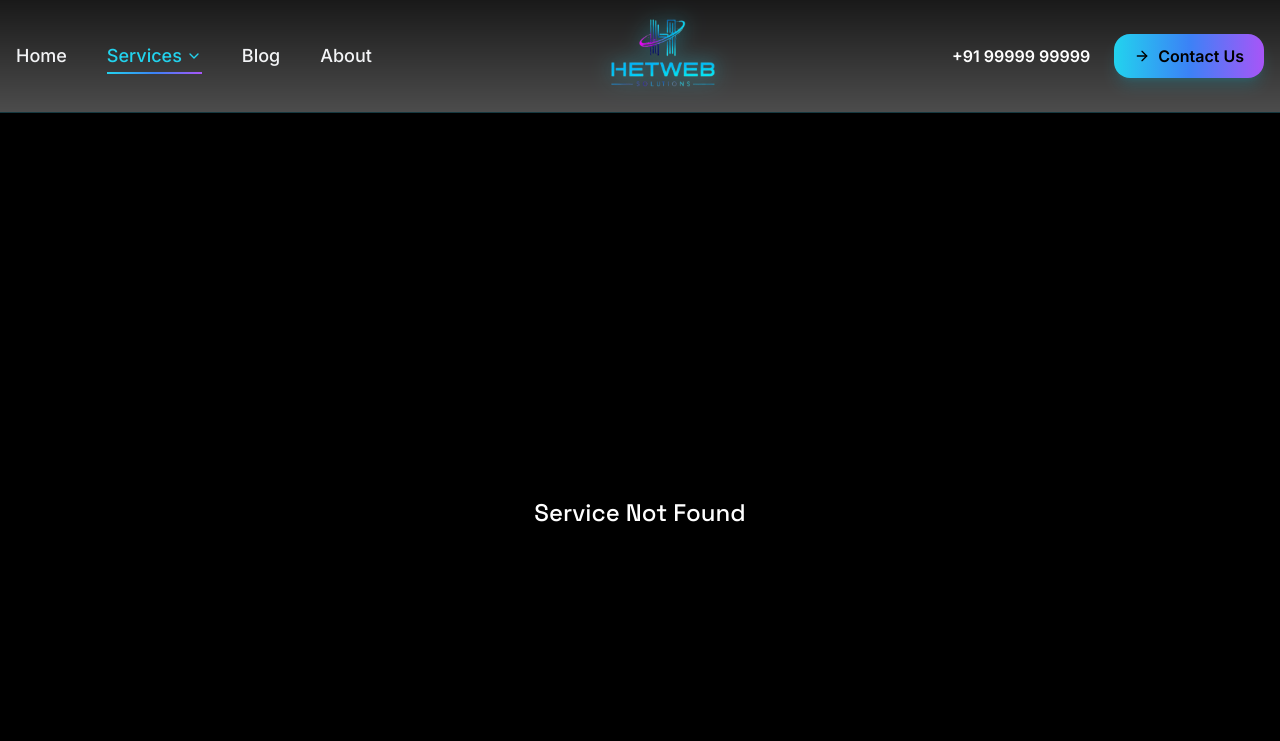
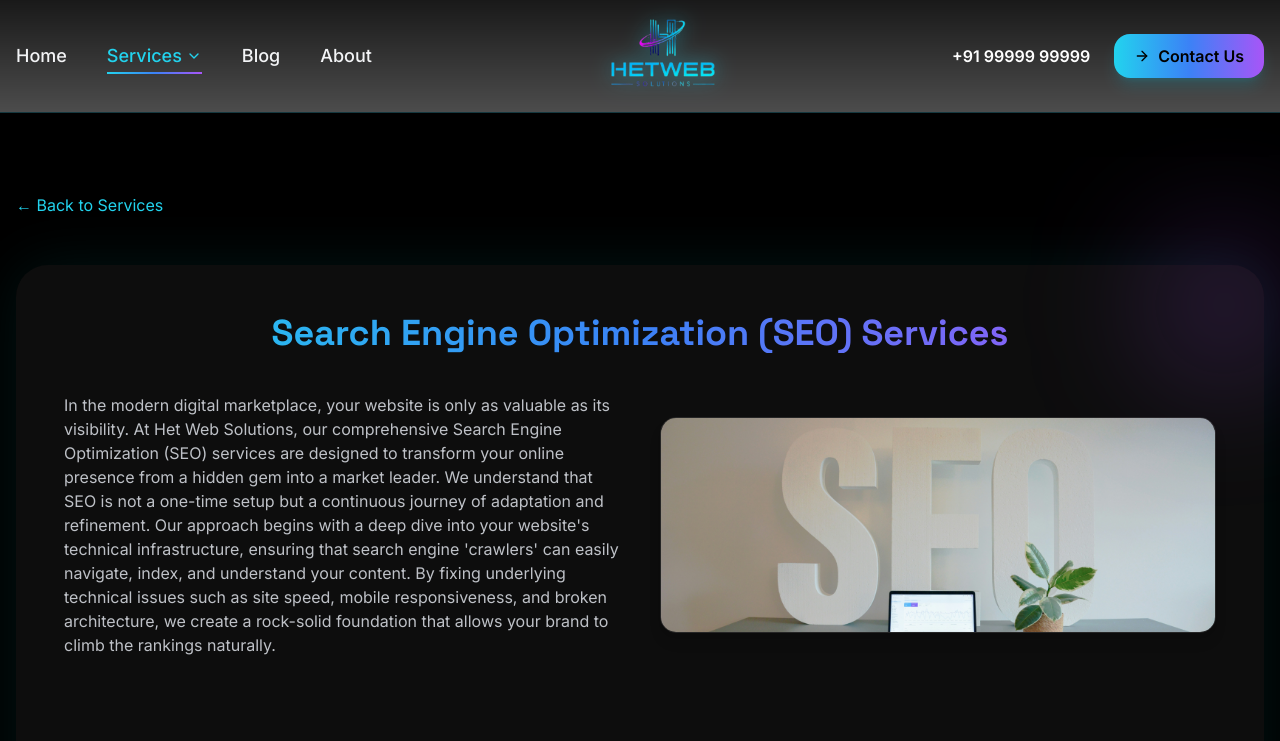
Before and after one commit to Dhruv-Klint/hetweb-solutions, a React (Vite) app: page /services/seo-services in a window 1280 px wide. Shown: the top 741 px of the page. Built offline with nearby package versions, Linux system fonts and the light colour scheme.

Commit message:
update service pages structure

```diff
--- a/src/components/Navbar.jsx
+++ b/src/components/Navbar.jsx
@@ -62,10 +62,10 @@ export default function Navbar() {
                                     transition={{ duration: 0.25, ease: 'easeOut' }}
                                     className="absolute -left-1/2 -translate-x-1/2 mt-2 w-fit whitespace-nowrap rounded-3xl bg-black/95 border border-cyan-500/20 shadow-2xl backdrop-blur-xl p-2"
                                 >
-                                    <DropdownItem to="/services/service1" label="SEO services" />
-                                    <DropdownItem to="/services/service2" label="Social Media Marketing" />
-                                    <DropdownItem to="/services/service3" label="Social Media Account Creation" />
-                                    <DropdownItem to="/services/service4" label="Bookmarking Website Services" />
+                                    <DropdownItem to="/services/seo-services" label="SEO services" />
+                                    <DropdownItem to="/services/social-media-marketing" label="Social Media Marketing" />
+                                    <DropdownItem to="/services/social-media-account-creation" label="Social Media Account Creation" />
+                                    <DropdownItem to="/services/bookmarking-website-services" label="Bookmarking Website Services" />
                                 </motion.div>
                             )}
                         </AnimatePresence>
--- a/src/data/services.js
+++ b/src/data/services.js
@@ -5,48 +5,67 @@ import service4 from "../assets/Bookmarking-Websites-service-page.jpg"
 
 export const services = [
     {
-        id: "service1",
+        id: "seo-services",
         title: "Search Engine Optimization (SEO) Services",
         shortDescription: "Improve your search ranking and visibility.",
-        image: service1,
         description: [
-            "In the modern digital marketplace, your website is only as valuable as its visibility. At Het Web Solutions, our comprehensive Search Engine Optimization (SEO) services are designed to transform your online presence from a hidden gem into a market leader. We understand that SEO is not a one-time setup but a continuous journey of adaptation and refinement. Our approach begins with a deep dive into your website's technical infrastructure, ensuring that search engine 'crawlers' can easily navigate, index, and understand your content. By fixing underlying technical issues such as site speed, mobile responsiveness, and broken architecture, we create a rock-solid foundation that allows your brand to climb the rankings naturallyy.",
-            "Beyond the technicalities, we specialize in high-intent keyword intelligence. We don't just target the most popular words; we target the words your customers are actually using when they are ready to make a purchase or hire a service. This strategic alignment ensures that the traffic coming to your site isn't just a number—it's a stream of potential leads. We meticulously optimize your on-page elements, from meta-titles and descriptions to headers and body copy, ensuring every word serves a dual purpose: engaging the human reader and satisfying the search engine algorithm. This balance of user experience and technical optimization is what sets our SEO strategy apart from generic 'link-building' schemes.",
-            "To ensure long-term dominance, we focus heavily on authority building and off-page SEO. In the eyes of Google, a website's authority is determined by the quality of its 'digital neighborhood.' We work to secure high-quality, relevant backlinks from reputable sources that signal to search engines that your business is a trusted authority in your niche. This holistic approach, combined with detailed monthly analytics and transparent reporting, allows you to see the tangible growth of your business. With Het Web Solutions, you aren't just buying SEO; you are investing in a sustainable digital asset that works for you 24/7.",
-        ]
+            "In the modern digital marketplace, your website is only as valuable as its visibility. At Het Web Solutions, our comprehensive Search Engine Optimization (SEO) services are designed to transform your online presence from a hidden gem into a market leader. We understand that SEO is not a one-time setup but a continuous journey of adaptation and refinement. Our approach begins with a deep dive into your website's technical infrastructure, ensuring that search engine 'crawlers' can easily navigate, index, and understand your content. By fixing underlying technical issues such as site speed, mobile responsiveness, and broken architecture, we create a rock-solid foundation that allows your brand to climb the rankings naturally.",
 
-    },
-    {
-        id: "service2",
-        title: "Social Media Marketing",
-        shortDescription: "Grow your brand on social platforms.",
-        image: service2,
-        description: [
-            "Social media has evolved from a simple networking tool into the world’s most powerful customer engagement platform. At Het Web Solutions, we provide end-to-end Social Media Management services that allow you to focus on running your business while we handle the complexities of digital storytelling. We recognize that every platform—be it Instagram, LinkedIn, Facebook, or X—has its own culture, language, and audience expectations. Our team works closely with you to define a unique brand voice that resonates with your target demographic, ensuring that every post, story, and reel reflects the professionalism and values of your company.",
-            "Our strategy is rooted in the belief that engagement is the currency of the social web. It is no longer enough to simply broadcast messages; brands must listen, respond, and participate in the conversation. We develop a comprehensive content calendar that balances promotional content with educational and entertaining posts, keeping your audience interested and active. By utilizing advanced graphic design and compelling copywriting, we create 'scroll-stopping' content that captures attention in a crowded feed. We also manage your community by responding to comments and messages, turning casual observers into loyal brand advocates through personalized interaction.",
-            "Furthermore, we leverage the power of data-driven social media advertising to accelerate your growth. Organic reach is a great starting point, but paid social allows us to place your brand directly in front of the people most likely to buy from you. Through granular targeting—based on location, age, interests, and online behavior—we minimize waste and maximize your return on investment. Whether you are looking to build brand awareness, drive website traffic, or generate direct sales, our social media marketing experts craft campaigns that deliver measurable, high-impact results."
+            "Beyond the technicalities, we specialize in high-intent keyword intelligence. We don't just target the most popular words; we target the words your customers are actually using when they are ready to make a purchase or hire a service. This strategic alignment ensures that the traffic coming to your site isn't just a number-it's a stream of potential leads. We meticulously optimize your on-page elements, from meta-titles and descriptions to headers and body copy, ensuring every word serves a dual purpose: engaging the human reader and satisfying the search engine algorithm. This balance of user experience and technical optimization is what sets our SEO strategy apart from generic 'link-building' schemes.",
+
+            "To ensure long-term dominance, we focus heavily on authority building and off-page SEO. In the eyes of Google, a website's authority is determined by the quality of its 'digital neighborhood'. We work to secure high-quality, relevant backlinks from reputable sources that signal to search engines that your business is a trusted authority in your niche. This holistic approach, combined with detailed monthly analytics and transparent reporting, allows you to see the tangible growth of your business. With Het Web Solutions, you aren't just buying SEO; you are investing in a sustainable digital asset that works for you 24/7."
+        ],
+        images: [
+            service1,
+            service1,
+            service1,
         ]
     },
     {
-        id: "service3",
+        id: "social-media-marketing",
+        title: "Social Media Marketing",
+        shortDescription: "Grow your brand on social platforms.",
+        description: [
+            "Social media has evolved from a simple networking tool into the world's most powerful customer engagement platform. At Het Web Solutions, we provide end-to-end Social Media Management services that allow you to focus on running your business while we handle the complexities of digital storytelling. We recognize that every platform-be it Instagram, LinkedIn, Facebook, or X-has its own culture, language, and audience expectations. Our team works closely with you to define a unique brand voice that resonates with your target demographic, ensuring that every post, story, and reel reflects the professionalism and values of your company.",
+            "Our strategy is rooted in the belief that engagement is the currency of the social web. It is no longer enough to simply broadcast messages; brands must listen, respond, and participate in the conversation. We develop a comprehensive content calendar that balances promotional content with educational and entertaining posts, keeping your audience interested and active. By utilizing advanced graphic design and compelling copywriting, we create 'scroll-stopping' content that captures attention in a crowded feed. We also manage your community by responding to comments and messages, turning casual observers into loyal brand advocates through personalized interaction.",
+            "Furthermore, we leverage the power of data-driven social media advertising to accelerate your growth. Organic reach is a great starting point, but paid social allows us to place your brand directly in front of the people most likely to buy from you. Through granular targeting-based on location, age, interests, and online behavior-we minimize waste and maximize your return on investment. Whether you are looking to build brand awareness, drive website traffic, or generate direct sales, our social media marketing experts craft campaigns that deliver measurable, high-impact results."
+        ],
+        images: [
+            service2,
+            service2,
+            service2,
+
+        ],
+    },
+    {
+        id: "social-media-account-creation",
         title: "Social Media Account Creation",
         shortDescription: "Professional setup for all platforms.",
-        image: service3,
         description: [
             "The first few seconds a potential client spends on your social media profile are the most critical. If your profiles look incomplete, unprofessional, or inconsistent, you are likely losing business before the conversation even begins. Het Web Solutions offers a specialized Social Media Account Creation and Setup service designed to give your brand a 'Day One' advantage. We handle the heavy lifting of digital infrastructure, ensuring that your accounts are not only aesthetically pleasing but also technically optimized for discovery and conversion across all major social networks.",
-            "Our setup process is exhaustive and detail-oriented. We begin by securing your brand’s handles to ensure a consistent name across all platforms, which is vital for brand recognition. We then move into the 'SEO for Social' phase, where we write keyword-rich bios and descriptions that help your profiles appear in both platform searches and Google search results. A professional bio is more than just a description; it is your digital elevator pitch, and we ensure it clearly communicates your value proposition while including the necessary 'Call to Action' buttons to drive traffic back to your main website.",
-            "In addition to text, we integrate your corporate identity through custom-designed visual elements. We create high-resolution profile images, cover photos, and 'Highlight' icons that align perfectly with your brand’s color palette and typography. We also handle the technical backend, such as linking your accounts together, setting up business-specific categories, and ensuring that contact methods (email, phone, and address) are correctly mapped. By the time we hand over the keys, your social media presence will be a fully-functional, professional extension of your business, ready to engage with the world from the very first post."
-        ]
+            "Our setup process is exhaustive and detail-oriented. We begin by securing your brand's handles to ensure a consistent name across all platforms, which is vital for brand recognition. We then move into the 'SEO for Social' phase, where we write keyword-rich bios and descriptions that help your profiles appear in both platform searches and Google search results. A professional bio is more than just a description; it is your digital elevator pitch, and we ensure it clearly communicates your value proposition while including the necessary 'Call to Action' buttons to drive traffic back to your main website.",
+            "In addition to text, we integrate your corporate identity through custom-designed visual elements. We create high-resolution profile images, cover photos, and 'Highlight' icons that align perfectly with your brand's color palette and typography. We also handle the technical backend, such as linking your accounts together, setting up business-specific categories, and ensuring that contact methods (email, phone, and address) are correctly mapped. By the time we hand over the keys, your social media presence will be a fully-functional, professional extension of your business, ready to engage with the world from the very first post."
+        ],
+        images: [
+            service3,
+            service3,
+            service3,
+
+        ],
     },
     {
-        id: "service4",
+        id: "bookmarking-website-services",
         title: "Bookmarking Website Services",
         shortDescription: "Improve visibility through social bookmarking.",
-        image: service4,
         description: [
             "In the competitive world of SEO, social bookmarking remains one of the most effective ways to boost a website's authority and speed up the indexing process. At Het Web Solutions, our Bookmarking Website Services provide your digital content with the 'social signals' it needs to be recognized by search engines as relevant and trending. By submitting your website links, blog posts, and service pages to high-authority social bookmarking sites, we create a network of backlinks that drive referral traffic and enhance your domain's credibility. This is a critical step for any business looking to gain an edge in search rankings.",
             "We believe in a manual, quality-first approach to bookmarking. Unlike automated software that can lead to 'spam' flags, our experts manually submit your content to reputable platforms like Reddit, Pinterest, Scoop.it, and other niche-specific directories. Each submission is carefully categorized with relevant tags and descriptions, ensuring that your content reaches an audience that is actually interested in what you have to offer. This targeted approach not only helps with SEO but also increases the likelihood of your content being shared and 're-bookmarked' by other users, creating a viral growth loop for your brand.",
             "Beyond simple link building, our bookmarking service acts as a catalyst for search engine crawlers. When your links appear on high-traffic bookmarking sites, search engines like Google and Bing index your new pages much faster, allowing your updates to appear in search results in a fraction of the usual time. We provide you with detailed reporting on every submission, giving you full transparency into where your links are placed and how they are performing. With Het Web Solutions handling your social bookmarking, you can rest assured that your content is being strategically positioned to capture maximum visibility and authority."
+        ],
+        images: [
+            service4,
+            service4,
+            service4,
         ]
     }
 ];
--- a/src/pages/About.jsx
+++ b/src/pages/About.jsx
@@ -76,7 +76,7 @@ export default function About() {
                             </p>
 
                             <p className="text-gray-400 leading-relaxed">
-                                Our mission is simple — deliver real growth, transparent communication, and
+                                Our mission is simple - deliver real growth, transparent communication, and
                                 long-term success for every brand we work with. Whether you're a startup or an
                                 established company, we craft tailored solutions that match your goals and scale
                                 with your business.
--- a/src/pages/Home.jsx
+++ b/src/pages/Home.jsx
@@ -14,7 +14,7 @@ const services = [
     image: service1,
     title: "Search Engine Optimization (SEO) Services",
     desc: "We turn social media into a powerful growth channel with engaging content, clear branding, and targeted strategies that boost visibility, attract customers, and deliver measurable results.",
-    link: "/services/service1",
+    link: "/services/seo-services",
   },
   {
     image: service2,
--- a/src/pages/ServiceDetails.jsx
+++ b/src/pages/ServiceDetails.jsx
@@ -15,49 +15,10 @@ export default function ServiceDetails() {
 
   return (
     <section className="relative bg-black text-white min-h-screen overflow-hidden">
-      {/* ===== HERO IMAGE WITH PREMIUM OVERLAY ===== */}
-      {service.image && (
-        <div className="relative h-[320px] md:h-[350px] overflow-hidden">
-          <motion.img
-            src={service.image}
-            alt={service.title}
-            className="w-full h-full object-cover scale-110"
-            initial={{ scale: 1.2, opacity: 0 }}
-            animate={{ scale: 1.05, opacity: 1 }}
-            transition={{ duration: 1.2, ease: "easeOut" }}
-          />
-
-          {/* Gradient overlay */}
-          <div className="absolute inset-0 bg-gradient-to-t from-black via-black/50 to-transparent" />
-
-          {/* Glow effect */}
-          <div className="absolute bottom-0 left-1/2 -translate-x-1/2 w-[500px] h-[200px] bg-cyan-500/20 blur-3xl rounded-full" />
-
-          {/* Title content */}
-          <div className="absolute inset-0 flex flex-col items-center justify-center text-center px-4">
-            <motion.p
-              initial={{ opacity: 0, y: 20 }}
-              animate={{ opacity: 1, y: 0 }}
-              transition={{ delay: 0.3 }}
-              className="uppercase tracking-[0.3em] text-cyan-400 text-xs md:text-sm mb-4"
-            >
-              Our Service
-            </motion.p>
-
-            <motion.h1
-              initial={{ opacity: 0, y: 40 }}
-              animate={{ opacity: 1, y: 0 }}
-              transition={{ duration: 0.7, delay: 0.2 }}
-              className="text-3xl md:text-6xl font-extrabold leading-tight bg-gradient-to-r from-cyan-400 via-blue-500 to-purple-500 bg-clip-text text-transparent drop-shadow-xl"
-            >
-              {service.title}
-            </motion.h1>
-          </div>
-        </div>
-      )}
 
       {/* ===== CONTENT SECTION ===== */}
-      <div className="relative max-w-4xl mx-auto py-20 px-4">
+      <div className="relative max-w-7xl mx-auto py-20 px-4">
+
         {/* Back Link */}
         <motion.div
           initial={{ opacity: 0, x: -20 }}
@@ -78,23 +39,56 @@ export default function ServiceDetails() {
           initial={{ opacity: 0, y: 50 }}
           animate={{ opacity: 1, y: 0 }}
           transition={{ duration: 0.7 }}
-          className="relative backdrop-blur-2xl bg-white/5 border border-white/10 rounded-[2rem] p-8 md:p-12 shadow-[0_0_60px_rgba(0,255,255,0.08)]"
+          className="relative backdrop-blur-2xl bg-white/5 rounded-[2rem] p-8 md:p-12 shadow-[0_0_60px_rgba(0,255,255,0.08)]"
         >
           {/* Decorative glow */}
           <div className="absolute -top-10 -right-10 w-40 h-40 bg-purple-500/20 blur-3xl rounded-full" />
 
-          {/* Description */}
-          <div className="relative text-gray-300 text-lg leading-relaxed space-y-6">
-            {Array.isArray(service.description) ? (
-              service.description.map((para, index) => (
-                <p key={index} className="text-gray-300/90">
-                  {para}
-                </p>
-              ))
-            ) : (
-              <p>{service.description}</p>
-            )}
+          {/* Title */}
+          <h1 className="text-3xl md:text-4xl text-center font-extrabold mb-10 bg-gradient-to-r from-cyan-400 via-blue-500 to-purple-500 bg-clip-text text-transparent">
+            {service.title}
+          </h1>
+
+          {/* Description with images */}
+          {/* Description with alternating images */}
+          <div className="space-y-20">
+            {Array.isArray(service.description) &&
+              service.description.map((para, index) => {
+                const isReverse = index % 2 !== 0
+
+                return (
+                  <motion.div
+                    key={index}
+                    initial={{ opacity: 0, y: 60 }}
+                    whileInView={{ opacity: 1, y: 0 }}
+                    viewport={{ once: true }}
+                    transition={{ duration: 0.7 }}
+                    className={`grid md:grid-cols-2 gap-10 items-center ${isReverse ? "md:[&>*:first-child]:order-2" : ""
+                      }`}
+                  >
+                    {/* TEXT */}
+                    <p className="text-gray-300/90 md:text-base leading-relaxed ">
+                      {para}
+                    </p>
+
+                    {/* IMAGE */}
+                    {service.images?.[index] && (
+                      <motion.img
+                        src={service.images[index]}
+                        alt={`service-${index}`}
+                        initial={{ opacity: 0, scale: 0.95 }}
+                        whileInView={{ opacity: 1, scale: 1 }}
+                        viewport={{ once: true }}
+                        transition={{ duration: 0.6 }}
+                        className="w-full rounded-2xl border border-white/10 shadow-lg"
+                      />
+                    )}
+                  </motion.div>
+                )
+              })}
           </div>
+
+
 
           {/* Features */}
           {service.features && (
```
